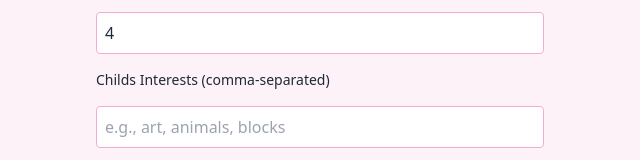
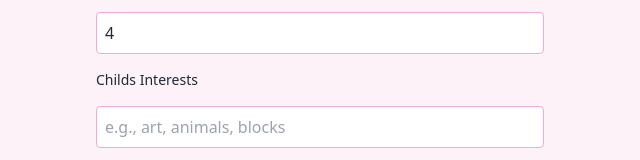
Before and after one commit to EminaToric/HeartPlay, a React (Vite) app in the folder frontend/: page / in a window 1280 px wide. Shown: the part 192-352 px from the top of the page, without its empty margins (320-960 px from the left). Built offline with nearby package versions, Linux system fonts and the light colour scheme.

Commit message:
Update HeartPlayApp.jsx

```diff
--- a/frontend/src/HeartPlayApp.jsx
+++ b/frontend/src/HeartPlayApp.jsx
@@ -54,7 +54,7 @@ export default function HeartPlayApp() {
         <label className="text-sm font-medium">Childs Age</label>
         <Input type="number" placeholder="e.g., 4" value={age} onChange={(e) => setAge(e.target.value)} />
 
-        <label className="text-sm font-medium">Childs Interests (comma-separated)</label>
+        <label className="text-sm font-medium">Childs Interests </label>
         <Input type="text" placeholder="e.g., art, animals, blocks" value={interests} onChange={(e) => setInterests(e.target.value)} />
 
         <label className="text-sm font-medium">Time Available (in minutes)</label>
```
